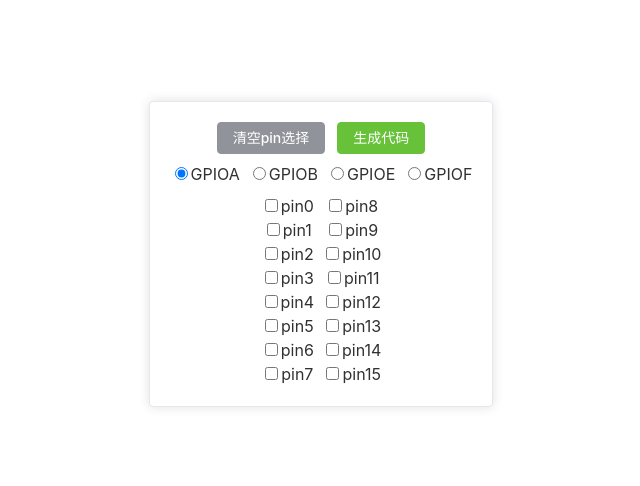
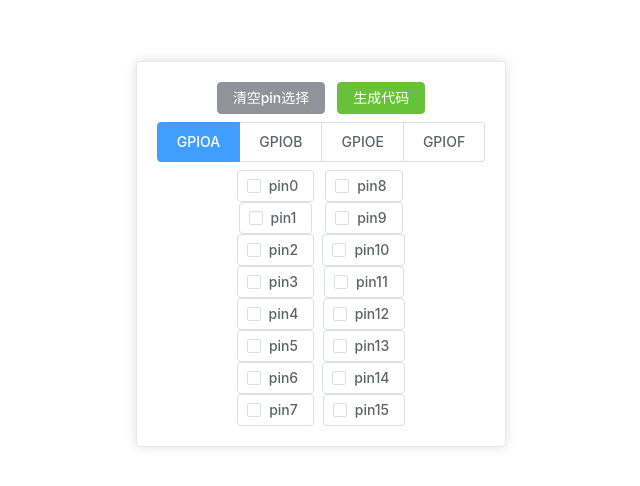
Before and after one commit to greedyhao/ee_tools, a Vue app: page / in a window 1280 px wide. Shown: the part 146-632 px from the top of the page, without its empty margins (319-959 px from the left). Built offline with nearby package versions, Linux system fonts and the light colour scheme.

Commit message:
更改按钮样式

```diff
--- a/components.d.ts
+++ b/components.d.ts
@@ -10,12 +10,18 @@ declare module '@vue/runtime-core' {
     ElAside: typeof import('element-plus/es')['ElAside']
     ElButton: typeof import('element-plus/es')['ElButton']
     ElCard: typeof import('element-plus/es')['ElCard']
+    ElCheckbox: typeof import('element-plus/es')['ElCheckbox']
     ElCol: typeof import('element-plus/es')['ElCol']
     ElContainer: typeof import('element-plus/es')['ElContainer']
     ElHeader: typeof import('element-plus/es')['ElHeader']
     ElMain: typeof import('element-plus/es')['ElMain']
+    ElRadio: typeof import('element-plus/es')['ElRadio']
+    ElRadioButton: typeof import('element-plus/es')['ElRadioButton']
+    ElRadioGroup: typeof import('element-plus/es')['ElRadioGroup']
     ElRow: typeof import('element-plus/es')['ElRow']
     ElSpace: typeof import('element-plus/es')['ElSpace']
+    ElTabPane: typeof import('element-plus/es')['ElTabPane']
+    ElTabs: typeof import('element-plus/es')['ElTabs']
     HelloWorld: typeof import('./src/components/HelloWorld.vue')['default']
   }
 }
--- a/package.json
+++ b/package.json
@@ -12,7 +12,8 @@
   "dependencies": {
     "@tauri-apps/api": "^1.0.2",
     "element-plus": "^2.2.11",
-    "vue": "^3.2.37"
+    "vue": "^3.2.37",
+    "vue-clipboard2": "^0.3.3"
   },
   "devDependencies": {
     "@tauri-apps/cli": "^1.0.5",
--- a/src/App.vue
+++ b/src/App.vue
@@ -1,19 +1,11 @@
 <script lang="ts">
 import { defineComponent } from 'vue'
 
-
-let id = 0;
 let pinId = 0;
 export default defineComponent({
   data() {
     return {
-      picked: "A",
-      portTables: [
-        { id: id++, name: "GPIOA", value: "A" },
-        { id: id++, name: "GPIOB", value: "B" },
-        { id: id++, name: "GPIOE", value: "E" },
-        { id: id++, name: "GPIOF", value: "F" },
-      ],
+      port: "GPIOA",
       pinTables: [
         { id: pinId++, name: "pin0", checked: false },
       ],
@@ -52,28 +44,30 @@ export default defineComponent({
         <el-button type="success">生成代码</el-button>
       </el-row>
 
-      <el-space direction="horizontal">
-        <div v-for="port in portTables" :key=port.id>
-          <input type="radio" :id="port.id.toString" :value="port.value" v-model="picked">{{ port.name }}
-        </div>
-      </el-space>
+      <el-radio-group v-model="port" size="large">
+        <el-radio-button label="GPIOA" />
+        <el-radio-button label="GPIOB" />
+        <el-radio-button label="GPIOE" />
+        <el-radio-button label="GPIOF" />
+      </el-radio-group>
 
       <el-space direction="horizontal">
         <div :key="1">
           <div v-for="(pin, index) in pinTables" :key="pin.id" class="text item">
             <div v-if="index < pinNumber / 2">
-              <input type="checkbox" :id="pin.id.toString" v-model="pin.checked">{{ pin.name }}
+              <el-checkbox :label="pin.id.toString" v-model="pin.checked" border>{{ pin.name }}</el-checkbox>
             </div>
           </div>
         </div>
         <div :key="2">
           <div v-for="(pin, index) in pinTables" :key="pin.id" class="text item">
             <div v-if="index > pinNumber / 2 - 1">
-              <input type="checkbox" :id="pin.id.toString" v-model="pin.checked">{{ pin.name }}
+              <el-checkbox :label="pin.id.toString" v-model="pin.checked" border>{{ pin.name }}</el-checkbox>
             </div>
           </div>
         </div>
       </el-space>
+
     </el-space>
   </el-card>
 
```
Also changed, not shown: 1 other file (tests, documents, lock files or other folders).
